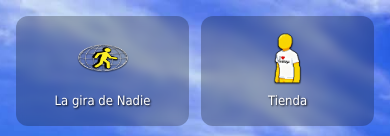
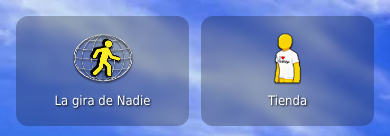
Before and after one commit to javiech1/v0-besmaya-xp-de-besmaya, a Next.js app: page / in a window 390 px wide. Shown: the top 136 px of the page. Built offline with nearby package versions, Linux system fonts and the light colour scheme; a web font is replaced by a local one.

Commit message:
fix: maintain correct proportions for La gira de Nadie icon on mobile
Co-Authored-By: Claude Opus 4.5 <noreply@anthropic.com>

```diff
--- a/app/globals.css
+++ b/app/globals.css
@@ -602,6 +602,18 @@ body {
     line-height: 1.3 !important;
     text-shadow: 1px 1px 2px rgba(0, 0, 0, 0.9) !important;
   }
+
+  /* Fix for "La gira de Nadie" icon - same proportions as desktop (115:96) */
+  .desktop-icon-image-wrapper.icon-conciertos {
+    width: 62px !important;
+    height: 52px !important;
+  }
+
+  .desktop-icon-image-wrapper.icon-conciertos img {
+    width: 62px !important;
+    height: 52px !important;
+    object-fit: fill !important;
+  }
 }
 
 /* Taskbar */
```
